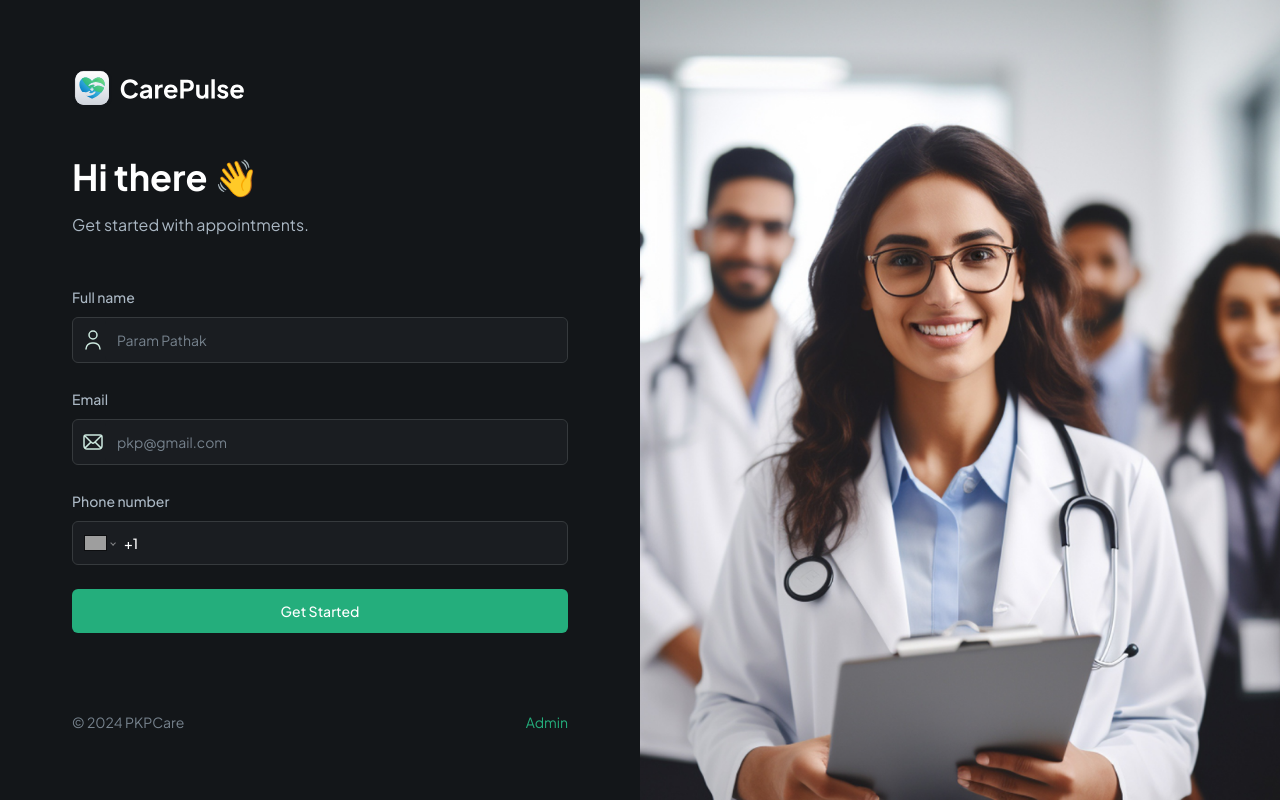
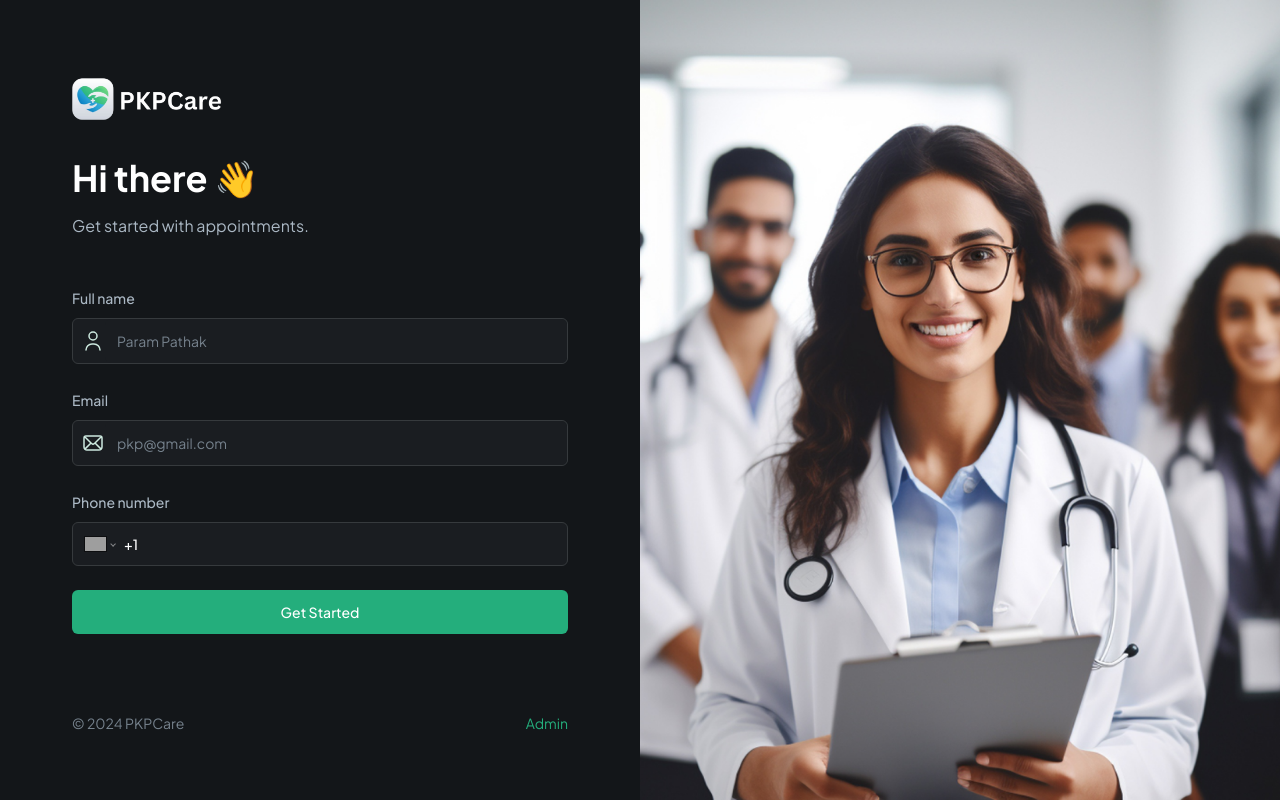
Before and after one commit to pkp2207/PKPCare, a Next.js app: page / in a window 1280 px wide. Built offline with nearby package versions, Linux system fonts and the light colour scheme; no server answers; grey boxes are pictures that could not be loaded.

Commit message:
updated logo

```diff
--- a/app/admin/page.tsx
+++ b/app/admin/page.tsx
@@ -14,11 +14,11 @@ const AdminPage = async () => {
       <header className="admin-header">
         <Link href="/" className="cursor-pointer">
           <Image
-            src="/assets/icons/logo-full.svg"
+            src="/assets/icons/logo-full-pkp.png"
             height={32}
             width={162}
             alt="logo"
-            className="h-8 w-fit"
+            className="h-14 w-fit"
           />
         </Link>
 
--- a/app/page.tsx
+++ b/app/page.tsx
@@ -14,11 +14,11 @@ const Home = ({ searchParams }: SearchParamProps) => {
       <section className="remove-scrollbar container my-auto">
         <div className="sub-container max-w-[496px]">
           <Image
-            src="/assets/icons/logo-full.svg"
-            height={1000}
-            width={1000}
+            src="/assets/icons/logo-full-pkp.png"
+            height={150}
+            width={150}
             alt="patient"
-            className="mb-12 h-10 w-fit"
+            className="mb-8"
           />
 
           <PatientForm />
--- a/app/patients/[userId]/new-appointment/page.tsx
+++ b/app/patients/[userId]/new-appointment/page.tsx
@@ -11,11 +11,11 @@ const Appointment = async ({ params: { userId } }: SearchParamProps) => {
       <section className="remove-scrollbar container my-auto">
         <div className="sub-container max-w-[860px] flex-1 justify-between">
           <Image
-            src="/assets/icons/logo-full.svg"
-            height={1000}
-            width={1000}
+            src="/assets/icons/logo-full-pkp.png"
+            height={200}
+            width={200}
             alt="logo"
-            className="mb-12 h-10 w-fit"
+            className="mb-12"
           />
 
           <AppointmentForm
@@ -24,7 +24,7 @@ const Appointment = async ({ params: { userId } }: SearchParamProps) => {
             type="create"
           />
 
-          <p className="copyright mt-10 py-12">© 2024 CarePluse</p>
+          <p className="copyright mt-10 py-12">© 2024 PKPCare</p>
         </div>
       </section>
 
--- a/app/patients/[userId]/new-appointment/success/page.tsx
+++ b/app/patients/[userId]/new-appointment/success/page.tsx
@@ -22,11 +22,11 @@ const RequestSuccess = async ({
       <div className="success-img">
         <Link href="/">
           <Image
-            src="/assets/icons/logo-full.svg"
-            height={1000}
-            width={1000}
+            src="/assets/icons/logo-full-pkp.png"
+            height={200}
+            width={200}
             alt="logo"
-            className="h-10 w-fit"
+            className="w-fit"
           />
         </Link>
 
@@ -73,7 +73,7 @@ const RequestSuccess = async ({
           </Link>
         </Button>
 
-        <p className="copyright">© 2024 CarePluse</p>
+        <p className="copyright">© 2024 PKPCare</p>
       </div>
     </div>
   );
--- a/app/patients/[userId]/register/page.tsx
+++ b/app/patients/[userId]/register/page.tsx
@@ -15,16 +15,16 @@ const Register = async ({ params: { userId } }: SearchParamProps) => {
       <section className="remove-scrollbar container">
         <div className="sub-container max-w-[860px] flex-1 flex-col py-10">
           <Image
-            src="/assets/icons/logo-full.svg"
-            height={1000}
-            width={1000}
+            src="/assets/icons/logo-full-pkp.png"
+            height={200}
+            width={200}
             alt="patient"
-            className="mb-12 h-10 w-fit"
+            className="mb-12 w-fit"
           />
 
           <RegisterForm user={user} />
 
-          <p className="copyright py-12">© 2024 CarePluse</p>
+          <p className="copyright py-12">© 2024 PKPCare</p>
         </div>
       </section>
 
--- a/package.json
+++ b/package.json
@@ -21,6 +21,7 @@
     "@radix-ui/react-slot": "^1.0.2",
     "@sentry/nextjs": "^8.15.0",
     "@tanstack/react-table": "^8.17.0",
+    "@tanstack/table-core": "^8.19.3",
     "class-variance-authority": "^0.7.0",
     "clsx": "^2.1.1",
     "cmdk": "^1.0.0",
```
Also changed, not shown: public/assets/icons/logo-full-pkp.png, 1 other file (tests, documents, lock files or other folders).
